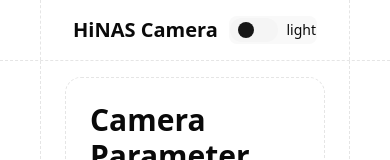
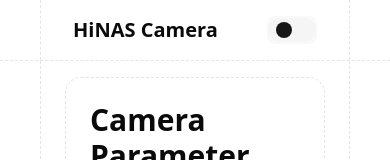
Before and after one commit to Taegon21/hi-nas-camera, a React (Vite) app: page / in a window 390 px wide. Shown: the top 160 px of the page. Built offline with nearby package versions, Linux system fonts and the light colour scheme.

Commit message:
design: 다크모드 토글 버튼 옆 텍스트 반응형 처리

```diff
--- a/src/components/ThemeToggle.tsx
+++ b/src/components/ThemeToggle.tsx
@@ -37,7 +37,9 @@ export const ThemeToggle = () => {
           }`}
         />
       </div>
-      <span className="ml-2 text-sm font-medium">{isDarkMode ? "dark" : "light"}</span>
+      <span className="ml-2 hidden text-sm font-medium sm:inline">
+        {isDarkMode ? "dark" : "light"}
+      </span>
     </button>
   );
 };
```
